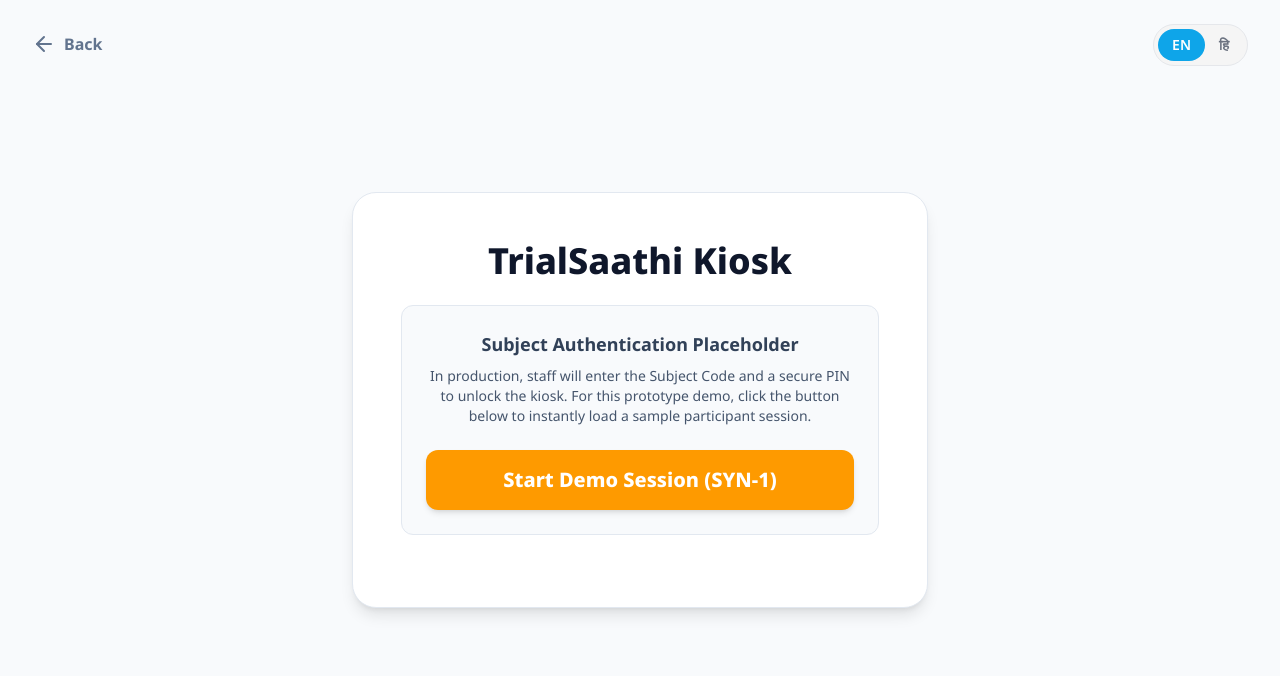
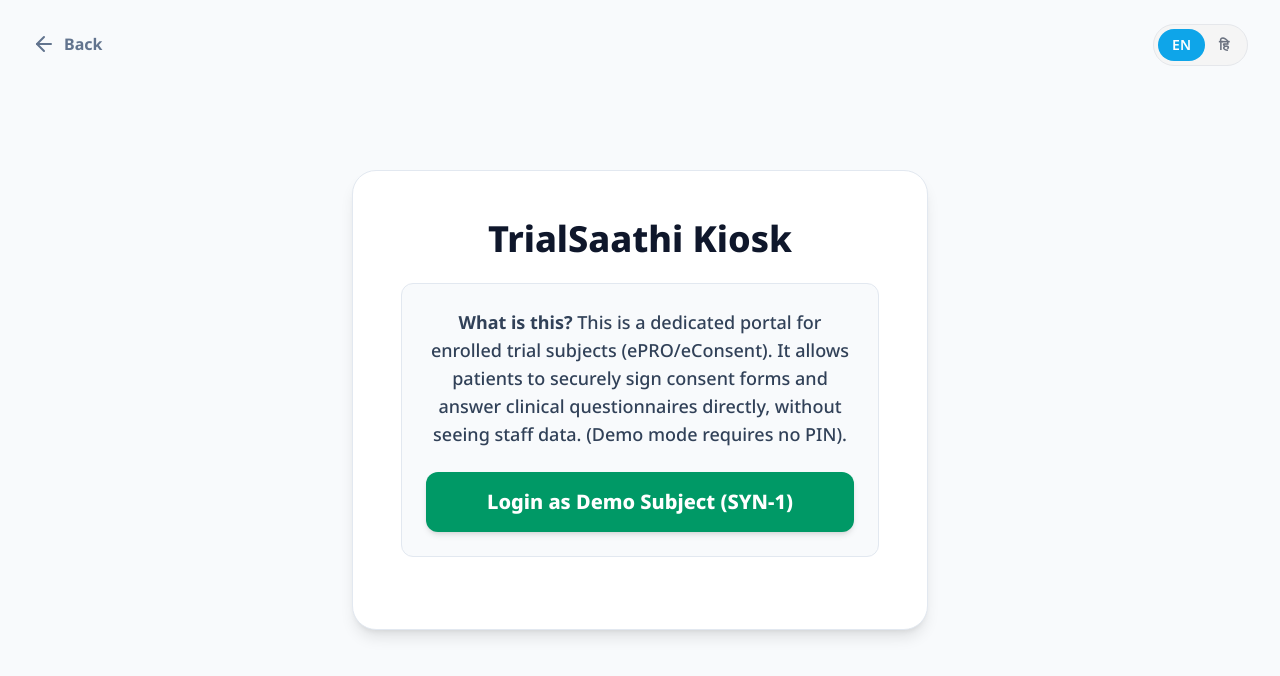
Before and after one commit to Anonymous-Ekansh/SIH26PatientCaseTaking, a Next.js app in the folder frontend/: page /trial/kiosk in a window 1280 px wide. Shown: the top 676 px of the page. Built offline with nearby package versions, Linux system fonts and the light colour scheme; no server answers.

Commit message:
Updated with description

```diff
--- a/frontend/app/page.tsx
+++ b/frontend/app/page.tsx
@@ -56,7 +56,17 @@ export default function Home() {
               >
                 {t('btn_intake')}
               </Link>
+
+              <Link
+                href="/trial/kiosk"
+                className="inline-flex items-center justify-center px-7 py-3.5 bg-emerald-600 text-white font-semibold rounded-full hover:bg-emerald-700 transition-colors active:scale-[0.97] w-full sm:w-auto"
+              >
+                Participant Kiosk
+              </Link>
             </div>
+            <p className="mt-6 text-sm text-sky-800 max-w-2xl bg-sky-100 p-3 rounded-lg border border-sky-200">
+              <strong>What is the Participant Kiosk?</strong> It is a secure, dedicated portal for enrolled clinical trial subjects to submit Electronic Informed Consent (eConsent) and protocol-specific daily health diaries (ePRO) directly to the trial dashboard.
+            </p>
           </div>
         </section>
 
--- a/frontend/app/trial/kiosk/consent/page.tsx
+++ b/frontend/app/trial/kiosk/consent/page.tsx
@@ -126,7 +126,7 @@ export default function ConsentKiosk() {
 
   return (
     <div className="min-h-screen bg-slate-50 flex flex-col p-6 items-center">
-      <div className="w-full max-w-5xl flex items-center justify-between mb-8">
+      <div className="w-full max-w-5xl flex items-center justify-between mb-6">
         <button onClick={() => router.push("/trial/kiosk/menu")} className="text-slate-500 p-4 border border-slate-300 rounded-full hover:bg-slate-200">
           <ArrowLeft size={32} />
         </button>
@@ -134,6 +134,12 @@ export default function ConsentKiosk() {
           <FileText size={28} /> {language === 'hi' ? 'ई-सहमति' : 'E-Consent'}
         </h1>
         <div className="w-16"></div>
+      </div>
+
+      <div className="w-full max-w-5xl bg-sky-100 p-4 rounded-xl border border-sky-200 mb-8">
+        <p className="text-sky-800 text-base font-medium">
+          <strong>What is this?</strong> This is the eConsent (Electronic Informed Consent) module. It digitizes the lengthy paper consent process, adding accessibility features (like read-aloud) and comprehension quizzes to ensure the subject truly understands the trial before digitally signing.
+        </p>
       </div>
 
       <div className="w-full max-w-5xl bg-white rounded-3xl p-8 md:p-12 shadow-sm border border-slate-200 text-center relative overflow-hidden flex-1">
--- a/frontend/app/trial/kiosk/menu/page.tsx
+++ b/frontend/app/trial/kiosk/menu/page.tsx
@@ -48,11 +48,17 @@ export default function KioskMenu() {
 
   return (
     <div className="min-h-screen bg-slate-50 flex flex-col p-8 items-center font-sans">
-      <div className="w-full max-w-5xl flex justify-between items-center mb-12 bg-white p-6 rounded-3xl shadow-sm border border-slate-200">
+      <div className="w-full max-w-5xl flex justify-between items-center mb-6 bg-white p-6 rounded-3xl shadow-sm border border-slate-200">
         <h1 className="text-3xl font-black text-slate-900">Subject: <span className="text-sky-600 uppercase">{user.subject_code}</span></h1>
         <button onClick={() => { localStorage.removeItem("kiosk_token"); localStorage.removeItem("kiosk_demo_mode"); router.push("/trial/kiosk"); }} className="p-4 bg-slate-100 border border-slate-200 rounded-xl text-slate-700 font-bold flex items-center gap-2 hover:bg-slate-200 transition-colors">
           <LogOut size={24} /> Log Out
         </button>
+      </div>
+
+      <div className="w-full max-w-5xl bg-sky-100 p-4 rounded-xl border border-sky-200 mb-12">
+        <p className="text-sky-800 text-base font-medium">
+          <strong>What is this page?</strong> This is the participant's home menu. From here, the subject can access their assigned forms—such as initial screening questionnaires, daily visit tasks, or consent forms—without ever seeing confidential staff data.
+        </p>
       </div>
 
       <div className="w-full max-w-5xl grid gap-6 md:grid-cols-2 lg:grid-cols-3">
--- a/frontend/app/trial/kiosk/page.tsx
+++ b/frontend/app/trial/kiosk/page.tsx
@@ -44,16 +44,14 @@ export default function KioskLogin() {
         <h1 className="text-3xl md:text-4xl font-black text-slate-900 mb-6 text-center">TrialSaathi Kiosk</h1>
 
         <div className="bg-slate-50 border border-slate-200 text-slate-700 text-sm p-6 rounded-xl mb-6 text-center">
-          <p className="font-bold text-lg mb-2">Subject Authentication Placeholder</p>
-          <p className="text-slate-600 mb-6">
-            In production, staff will enter the Subject Code and a secure PIN to unlock the kiosk.
-            For this prototype demo, click the button below to instantly load a sample participant session.
+          <p className="text-slate-700 mb-6 font-medium text-lg">
+            <strong>What is this?</strong> This is a dedicated portal for enrolled trial subjects (ePRO/eConsent). It allows patients to securely sign consent forms and answer clinical questionnaires directly, without seeing staff data. (Demo mode requires no PIN).
           </p>
           <button
             onClick={handleDemoStart}
-            className="w-full bg-amber-500 text-white text-xl font-black py-4 rounded-xl hover:bg-amber-600 active:scale-95 transition-transform shadow-md flex items-center justify-center gap-2"
+            className="w-full bg-emerald-600 text-white text-xl font-black py-4 rounded-xl hover:bg-emerald-700 active:scale-95 transition-transform shadow-md flex items-center justify-center gap-2"
           >
-            Start Demo Session (SYN-1)
+            Login as Demo Subject (SYN-1)
           </button>
         </div>
 
--- a/frontend/app/trial/kiosk/privacy/page.tsx
+++ b/frontend/app/trial/kiosk/privacy/page.tsx
@@ -66,7 +66,7 @@ export default function PrivacyKiosk() {
 
   return (
     <div className="min-h-screen bg-slate-50 flex flex-col p-6 items-center">
-      <div className="w-full max-w-4xl flex items-center justify-between mb-8">
+      <div className="w-full max-w-4xl flex items-center justify-between mb-6">
         <button onClick={() => router.push("/trial/kiosk/menu")} className="text-slate-500 p-4 border border-slate-300 rounded-full hover:bg-slate-200">
           <ArrowLeft size={32} />
         </button>
@@ -76,6 +76,12 @@ export default function PrivacyKiosk() {
             {content.subtitle}
           </span>
         </div>
+      </div>
+
+      <div className="w-full max-w-4xl bg-sky-100 p-4 rounded-xl border border-sky-200 mb-8">
+        <p className="text-sky-800 text-base font-medium">
+          <strong>What is this?</strong> This page clearly explains to participants how their sensitive data is handled in compliance with privacy laws (DPDP Act). It guarantees their rights, including the immediate right to withdraw consent digitally.
+        </p>
       </div>
 
       <div className="w-full max-w-4xl grid gap-6 md:grid-cols-2 flex-1">
--- a/frontend/app/trial/kiosk/screening/page.tsx
+++ b/frontend/app/trial/kiosk/screening/page.tsx
@@ -29,7 +29,7 @@ export default function ScreeningKiosk() {
     if (isDemoMode) {
       const syntheticTemplate = {
         questions: [
-          { id: "q1", type: "boolean", text_en: "Are you above 18?", text_hi: "क्या आप 18 वर्ष से अधिक आयु के हैं?" }
+          { id: "q1", type: "boolean", text_en: "Are you above 18?", text_hi: "क्या आप 18 वर्ष से अधिक आयु के हैं?", options: ["Yes", "No"] }
         ]
       };
       setTemplate(syntheticTemplate);
@@ -182,7 +182,7 @@ export default function ScreeningKiosk() {
 
   return (
     <div className="min-h-screen bg-slate-50 flex flex-col p-6 items-center">
-      <div className="w-full max-w-4xl flex items-center mb-12">
+      <div className="w-full max-w-4xl flex items-center mb-6">
         <button onClick={() => router.push("/trial/kiosk/menu")} className="text-slate-500 p-4 border border-slate-300 rounded-full hover:bg-slate-200">
           <ArrowLeft size={32} />
         </button>
@@ -191,6 +191,13 @@ export default function ScreeningKiosk() {
         </div>
         <div className="w-16"></div>
       </div>
+
+      <div className="w-full max-w-4xl bg-sky-100 p-4 rounded-xl border border-sky-200 mb-8">
+        <p className="text-sky-800 text-base font-medium">
+          <strong>What is this?</strong> This is an example of an ePRO (Electronic Patient-Reported Outcomes) form. Subjects answer predefined clinical questions using large touch buttons or voice, ensuring precise data collection for the trial.
+        </p>
+      </div>
+
 
       <div className="w-full max-w-4xl bg-white rounded-3xl p-12 shadow-sm border border-slate-200 text-center relative overflow-hidden">
         <div className="absolute top-0 left-0 h-2 bg-sky-500 transition-all" style={{ width: `${((currentIdx) / template.questions.length) * 100}%` }}></div>
--- a/frontend/app/trial/kiosk/visit/page.tsx
+++ b/frontend/app/trial/kiosk/visit/page.tsx
@@ -228,7 +228,7 @@ export default function VisitKiosk() {
 
   return (
     <div className="min-h-screen bg-slate-50 flex flex-col p-6 items-center">
-      <div className="w-full max-w-4xl flex items-center mb-12">
+      <div className="w-full max-w-4xl flex items-center mb-6">
         <button onClick={() => router.push("/trial/kiosk/menu")} className="text-slate-500 p-4 border border-slate-300 rounded-full hover:bg-slate-200">
           <ArrowLeft size={32} />
         </button>
@@ -236,6 +236,12 @@ export default function VisitKiosk() {
           Visit Questionnaire - Question {currentIdx + 1} of {questions.length}
         </div>
         <div className="w-16"></div>
+      </div>
+
+      <div className="w-full max-w-4xl bg-sky-100 p-4 rounded-xl border border-sky-200 mb-8">
+        <p className="text-sky-800 text-base font-medium">
+          <strong>What is this?</strong> This is an electronic visit diary (ePRO). Participants log their symptoms or metrics (e.g., pain scale) independently during a scheduled trial visit, removing data entry burden from the staff.
+        </p>
       </div>
 
       <div className="w-full max-w-4xl bg-white rounded-3xl p-12 shadow-sm border border-slate-200 text-center relative overflow-hidden">
```
